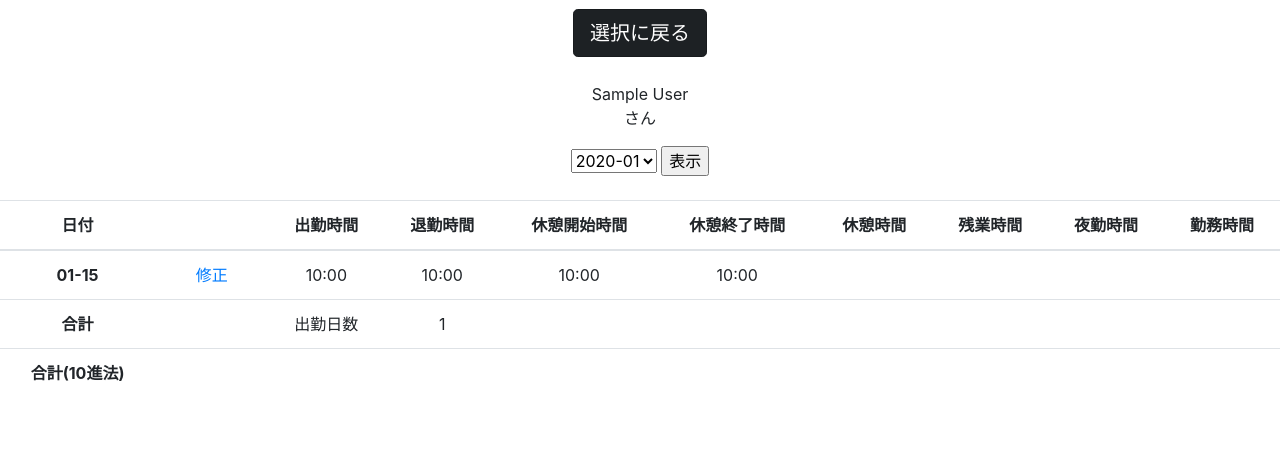
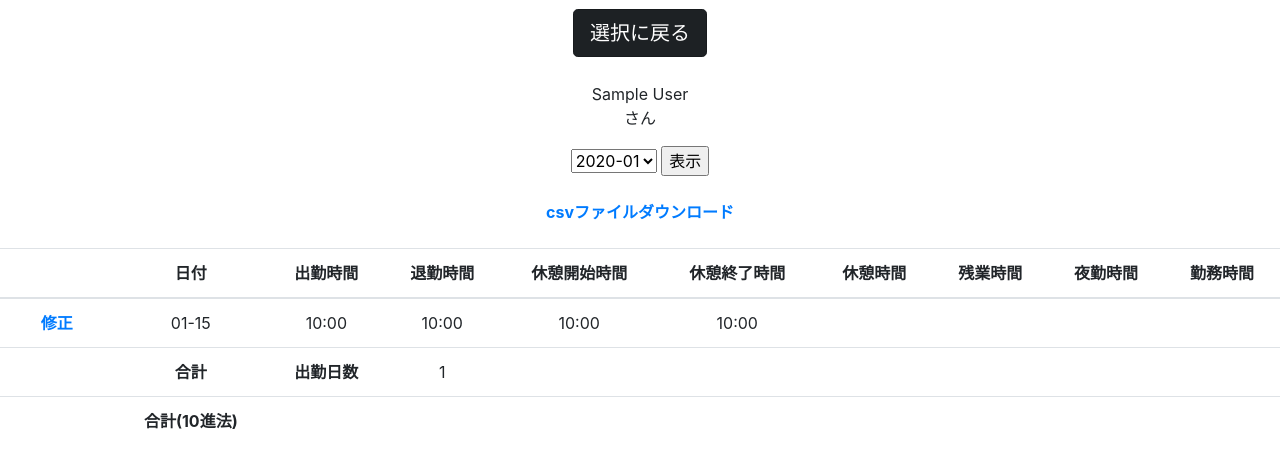
Before and after one commit to shunsuke-tomisako/kintai, a PHP site: page /action/rireki.php?user_id=1 in a window 1280 px wide. Shown: the part 135-603 px from the top of the page. Run offline with PHP 8.4, Linux system fonts and the light colour scheme; tables that the repository leaves empty or names only in its code hold one stand-in row (values such as "Sample post").

Commit message:
20210521

```diff
--- a/action/rireki.php
+++ b/action/rireki.php
@@ -78,12 +78,14 @@
     <input type="submit" value="表示">
   </form>
   <br>
+  <b><a id="download" href="#" download="test.csv" onclick="handleDownload()">csvファイルダウンロード</a></b>
+  <br><br>
 
-  <table class="table">
+  <table class="table" id="table">
     <thead>
       <tr>
+        <th scope="col"></th>
         <th scope="col">日付</th>
-        <th scope="col"></th>
         <th scope="col">出勤時間</th>
         <th scope="col">退勤時間</th>
         <th scope="col">休憩開始時間</th>
@@ -259,8 +261,8 @@
 
       ?>
       <tr>
-        <th scope="row"><?php echo mb_substr($trackfarm_kintai_rec['date'], 5, 6); ?></th>
-        <td><a href="modify_be.php?user_id=<?php echo $user_id; ?>&date=<?php echo $trackfarm_kintai_rec['date']; ?>">修正</a></td>
+        <th><a href="modify_be.php?user_id=<?php echo $user_id; ?>&date=<?php echo $trackfarm_kintai_rec['date']; ?>">修正</a></th>
+        <td scope="row"><?php echo mb_substr($trackfarm_kintai_rec['date'], 5, 6); ?></td>
         <td><?php echo mb_substr($trackfarm_kintai_rec['begin_time'], 10, 6); ?></td>
         <?php if (isset($trackfarm_kintai_rec['finish_time']) == true && (int)mb_substr($trackfarm_kintai_rec['finish_time'], 11 ,2) < 5) { ?>
           <td><?php echo (int)mb_substr($trackfarm_kintai_rec['finish_time'], 10, 3) + 24 .mb_substr($trackfarm_kintai_rec['finish_time'], 13, 3); ?></td>
@@ -276,9 +278,9 @@
       </tr>
       <?php } ?>
       <tr>
-        <th scope="row">合計</th>
-        <td></td>
-        <td>出勤日数</td>
+        <th scope="row"></th>
+        <td><b>合計<b></td>
+        <td><b>出勤日数<b></td>
         <td><?php echo count($trackfarm_kintai_rec_list); ?></td>
         <td></td>
         <td></td>
@@ -312,8 +314,8 @@
       }
       ?>
       <tr>
-        <th scope="row">合計(10進法)</th>
-        <td></td>
+        <th scope="row"></th>
+        <td><b>合計(10進法)<b></td>
         <td></td>
         <td></td>
         <td></td>
@@ -326,5 +328,33 @@
     </tbody>
   </table>
 
+  <!-- csvダウンロード -->
+  <script>
+    function handleDownload() {
+      let bom = new Uint8Array([0xEF, 0xBB, 0xBF]);
+      let table = document.getElementById('table');
+      let data_csv="";
+
+      for (let i = 0; i < table.rows.length; i++) {
+        for (let j = 1; j < table.rows[i].cells.length; j++) {
+          data_csv += table.rows[i].cells[j].innerText;
+          if (j == table.rows[i].cells.length-1) {
+            data_csv += "\n";
+          } else {
+            data_csv += ",";
+          }
+        }
+      }
+
+      let blob = new Blob([bom, data_csv], {type : "text/csv"});
+      if (window.navigator.msSaveBlob) {
+        window.navigator.msSaveBlob(blob, "test.csv");
+      } else {
+        document.getElementById("download").href = window.URL.createObjectURL(blob);
+      }
+
+      delete data_csv;
+    }
+  </script>
 </body>
 </html>
```
